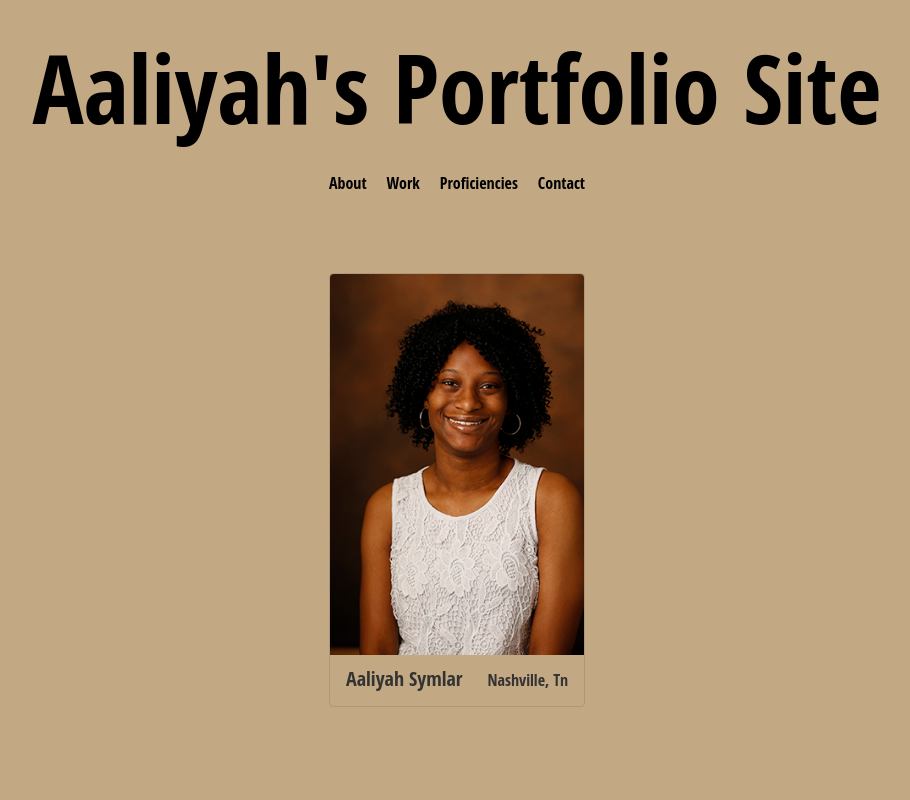
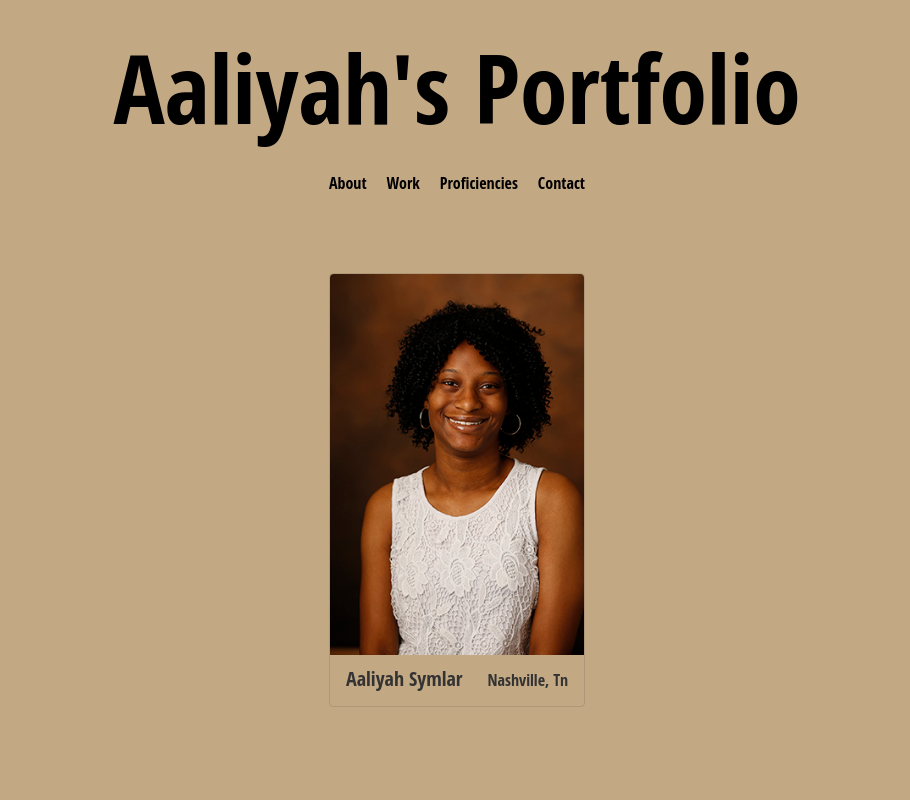
Before and after one commit to symlara/Portfolio, a website: page index.html in a window 1280 px wide. Shown: the top 800 px of the page, without its empty margins (183-1093 px from the left). Drawn offline with nearby package versions, Linux system fonts and the light colour scheme.

Commit message:
updated site's name

```diff
--- a/index.html
+++ b/index.html
@@ -13,7 +13,7 @@
 
 
     <nav class="pa3 pa4-ns">
-        <a class="link dim black b f1 f-headline-ns tc db mb3 mb4-ns" href="#" title="Home">Aaliyah's Portfolio Site</a>
+        <a class="link dim black b f1 f-headline-ns tc db mb3 mb4-ns" href="#" title="Home">Aaliyah's Portfolio</a>
         <div class="tc pb3">
           <a class="link dim black f6 f5-ns dib mr3" href="#about" title="About">About</a>
           <a class="link dim black f6 f5-ns dib mr3" href="#work" title="work">Work</a>
```
